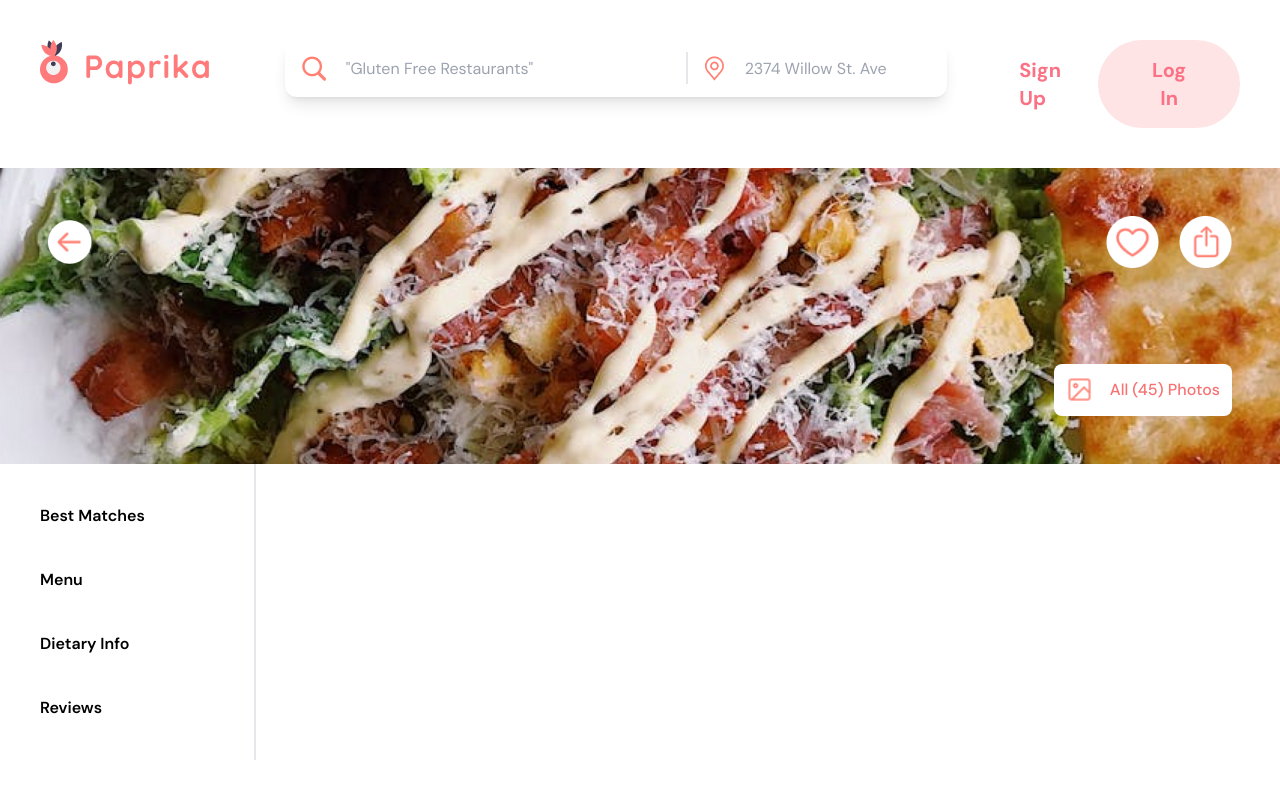
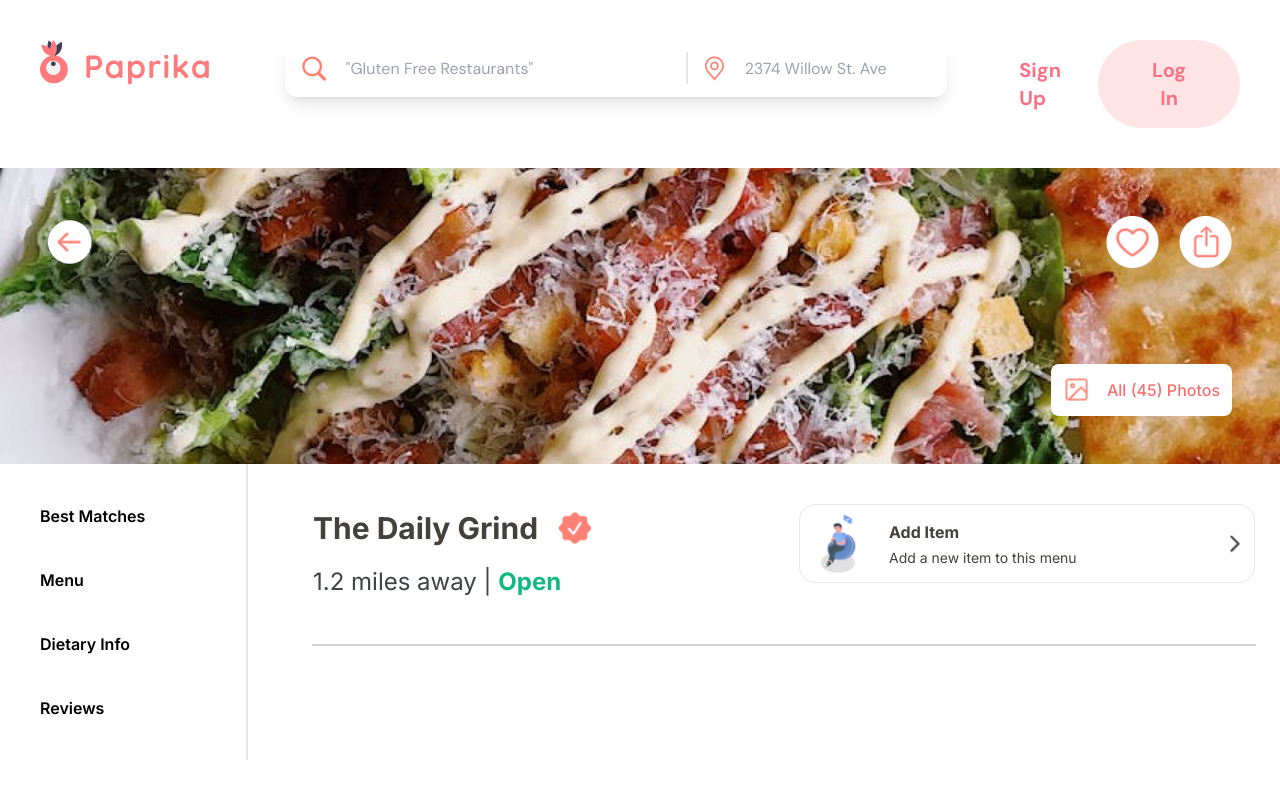
Before and after one commit to Namra0816/Paprika_Frontend_Interview_Namra_Chaklashiya, a React (Create React App) app: page / in a window 1280 px wide. Built offline with nearby package versions, Linux system fonts and the light colour scheme.

Commit message:
colors, fonts updated

```diff
--- a/src/App.jsx
+++ b/src/App.jsx
@@ -1,7 +1,8 @@
 import React from 'react';
 import Header from './components/Navbar';
 import Hero from './components/Hero';
-import Sidebar from './components/Sidebar'
+import Sidebar from './components/Sidebar';
+import MainContent from './components/MainContent';
 
 const App = () => (
   <div className="flex flex-col bg-white">
@@ -9,6 +10,7 @@ const App = () => (
     <Hero />
     <div className="flex gap-5 max-md:flex-col max-md:gap-0">
       <Sidebar />
+      <MainContent />
     </div>
   </div>
 );
--- /dev/null
+++ b/src/components/MainContent.jsx
@@ -0,0 +1,13 @@
+import React from 'react';
+import RestaurantHeader from './RestaurantHeader';
+
+const MainContent = () => (
+  <main className="flex flex-col ml-5 w-4/5 max-md:ml-0 max-md:w-full">
+    <div className="flex flex-col px-6 pt-10 pb-20 bg-white max-md:px-5 max-md:mt-1 max-md:max-w-full">
+      <RestaurantHeader />
+      <div className="shrink-0 mt-10 h-px border border-solid bg-zinc-300 border-zinc-light max-md:max-w-full" />
+    </div>
+  </main>
+);
+
+export default MainContent;
--- /dev/null
+++ b/src/components/RestaurantHeader.jsx
@@ -0,0 +1,30 @@
+import React from 'react';
+import verifiedIcon from '../assets/verifiedIcon.png';
+import addItemIllustration from '../assets/addItemIllustration.png';
+import forwardarrow from '../assets/forwardarrow.png';
+
+const RestaurantHeader = () => (
+    <div className="flex gap-12 px-px max-md:flex-wrap max-md:max-w-full">
+        <div className="flex flex-col flex-1 py-1.5">
+          <div className="flex gap-5 pr-2 mr-auto text-3xl font-bold text-stone-700">
+            <div className="text-ellipsis">The Daily Grind</div>
+            <img loading="lazy" src={verifiedIcon} className="shrink-0 my-auto aspect-square w-[35px]" alt="Verified Icon" />
+          </div>
+          <div className="mt-5 font-inter text-2xl text-offblack text-ellipsis">
+            1.2 miles away | <span className="font-bold text-emerald-500">Open</span>
+          </div>
+        </div>
+      <div className="flex flex-col flex-1 self-start p-2 bg-white rounded-2xl border border-gray-200 border-solid text-stone-700">
+        <div className="flex gap-5 items-center">
+          <img loading="lazy" src={addItemIllustration} className="shrink-0 aspect-square w-[61px]" alt="Add Icon" />
+          <div className="flex flex-col flex-1 self-stretch py-1 my-auto">
+            <div className="text-base font-bold text-ellipsis">Add Item</div>
+            <div className="mt-1 text-sm text-ellipsis">Add a new item to this menu</div>
+          </div>
+          <img loading="lazy" src={forwardarrow} className="shrink-0 my-auto aspect-square w-[22px]" alt="Plus Icon" />
+        </div>
+      </div>
+    </div>
+  );
+
+  export default RestaurantHeader;
--- a/src/index.css
+++ b/src/index.css
@@ -1,5 +1,10 @@
 @import url('https://fonts.googleapis.com/css2?family=DM+Sans:ital,opsz,wght@0,9..40,100..1000;1,9..40,100..1000&display=swap');
+@import url('https://fonts.googleapis.com/css2?family=Inter:wght@100..900&display=swap');
 
 @import 'tailwindcss/base';
 @import 'tailwindcss/components';
 @import 'tailwindcss/utilities';
+
+body {
+    font-family: 'Inter', sans-serif;
+  }
--- a/tailwind.config.js
+++ b/tailwind.config.js
@@ -9,9 +9,21 @@ module.exports = {
           light: '#ffe4e6',
           dark: '#fb7185',
         },
+        zinc: {
+          light: '#d4d4d8',
+        },
+        stone: {
+          300: '#d6d3d1',
+          700: '#44403c',
+        },
+        emerald: {
+          500: '#10b981',
+        },
+        offblack: '#3e4346',
       },
       fontFamily: {
-        sans:'DM Sans',
+        inter: ['Inter', 'sans-serif'],
+        sans: ['DM Sans', 'sans-serif'],
       },
     },
   },
```
Also changed, not shown: src/assets/addItemIllustration.png (renamed from src/assets/man.png).
